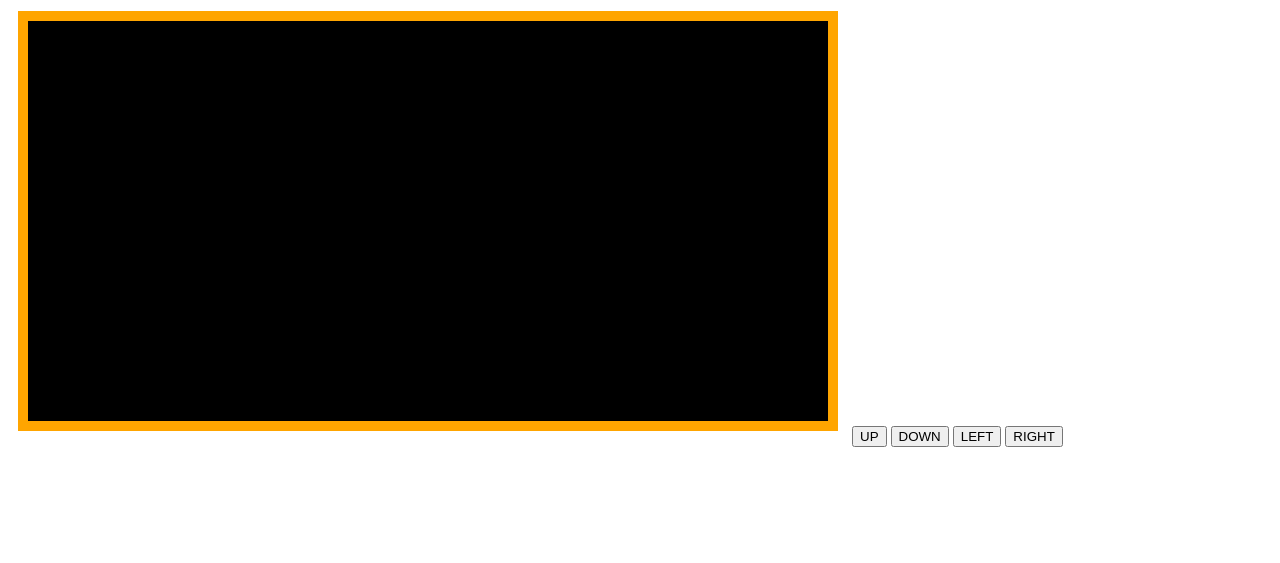
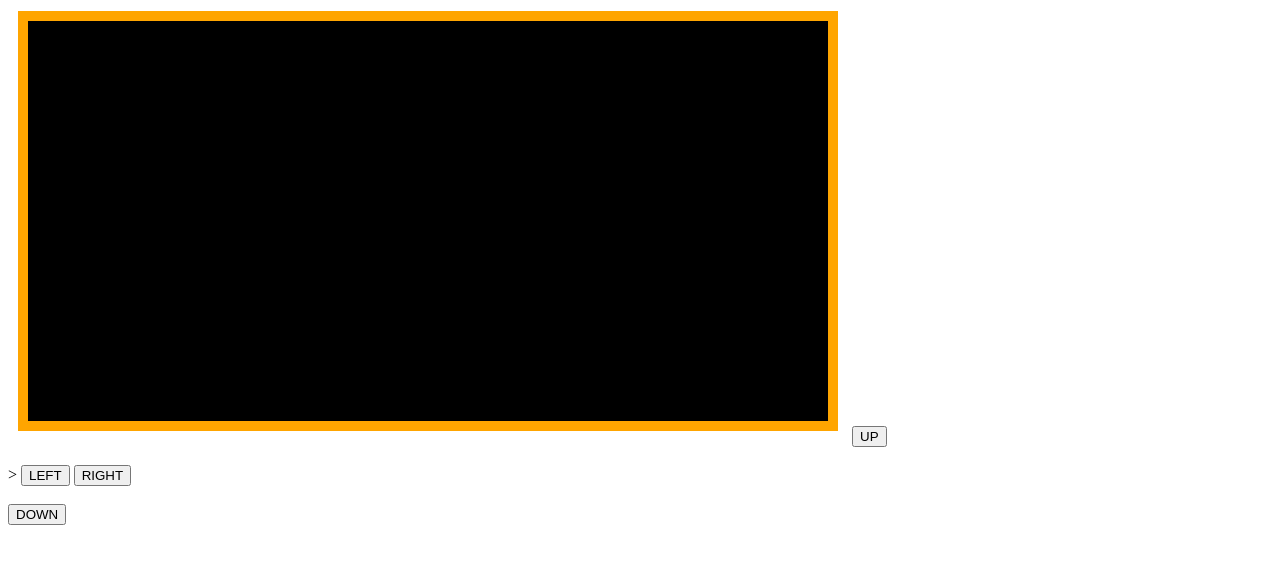
Before and after one commit to SushilMeena/js_based_webGame, a plain HTML site: page index.html in a window 1280 px wide. Shown: the part 79-642 px from the top of the page. Drawn offline with Linux system fonts and the light colour scheme.

Commit message:
Update index.html

```diff
--- a/index.html
+++ b/index.html
@@ -10,10 +10,11 @@
 <canvas id="mycanvas">
 
 </canvas>
-<button onclick="moveup()">UP</button>
-<button onclick="movedown()">DOWN</button>
+<button onclick="moveup()">UP</button><br><br>
+>
 <button onclick="moveleft()">LEFT</button>
-<button onclick="moveright()">RIGHT</button>
+<button onclick="moveright()">RIGHT</button>  <br><br>
+	<button onclick="movedown()">DOWN</button
 <script src="js/snake.js"></script>
 </body>
 </html>
```
